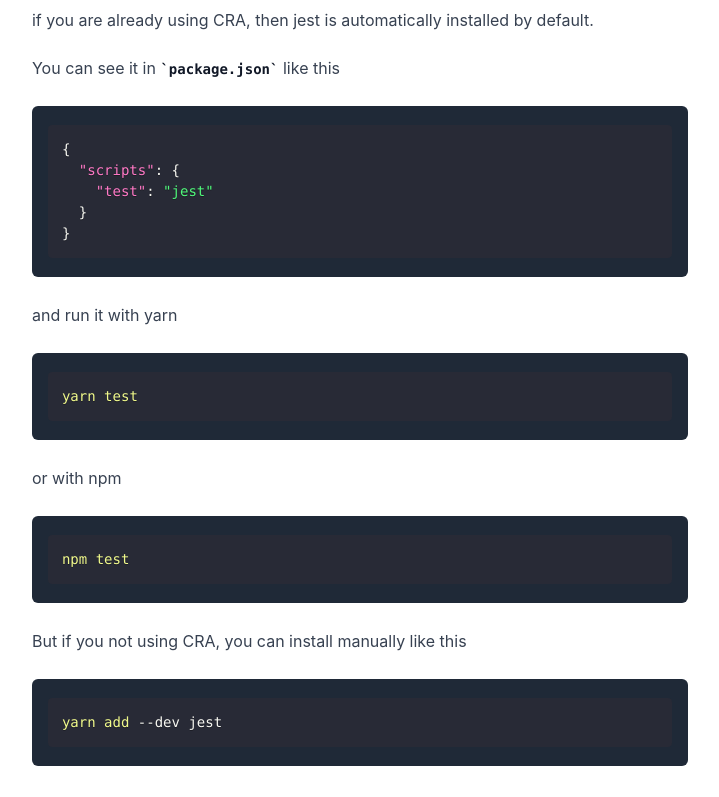
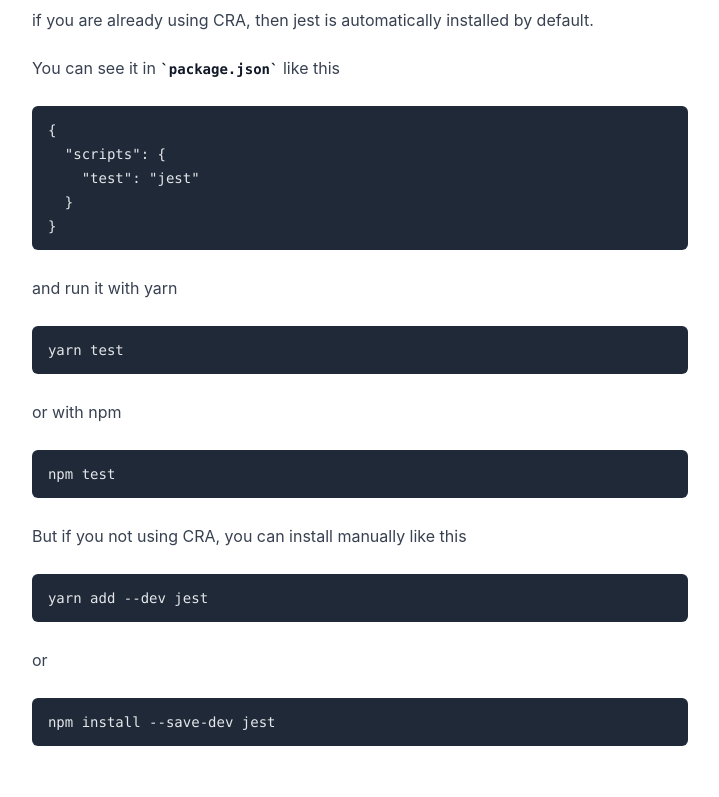
Before and after one commit to DioSyahrizal/blog-dio, a Next.js app: page /blog/first-post in a window 1280 px wide. Shown: the part 900-1697 px from the top of the page, without its empty margins (280-999 px from the left). Built offline with nearby package versions, Linux system fonts and the light colour scheme; a web font is replaced by a local one.

Commit message:
fix: temporarely remove syntax highlighting

```diff
--- a/src/components/CodeBlock.tsx
+++ b/src/components/CodeBlock.tsx
@@ -5,16 +5,7 @@
 const CodeBlock = {
   code({ node, inline, className, children, ...props }: any) {
     const match = /language-(\w+)/.exec(className || "");
-    return !inline && match ? (
-      <SyntaxHighlighter
-        style={dracula}
-        language={match[1]}
-        PreTag="div"
-        {...props}
-      >
-        {String(children).replace(/\n$/, "")}
-      </SyntaxHighlighter>
-    ) : (
+    return (
       <code className={className} {...props}>
         {children}
       </code>
--- a/src/components/Content.tsx
+++ b/src/components/Content.tsx
@@ -1,7 +1,7 @@
 import clsx from "clsx";
-import React, { FC } from "react";
+import React, { FC, PropsWithChildren } from "react";
 
-const Content: FC = ({ children }) => {
+const Content: FC<PropsWithChildren> = ({ children }) => {
   return <div className={clsx("mx-auto w-6xl")}>{children}</div>;
 };
 
```
Also changed, not shown: 1 other file (tests, documents, lock files or other folders).
